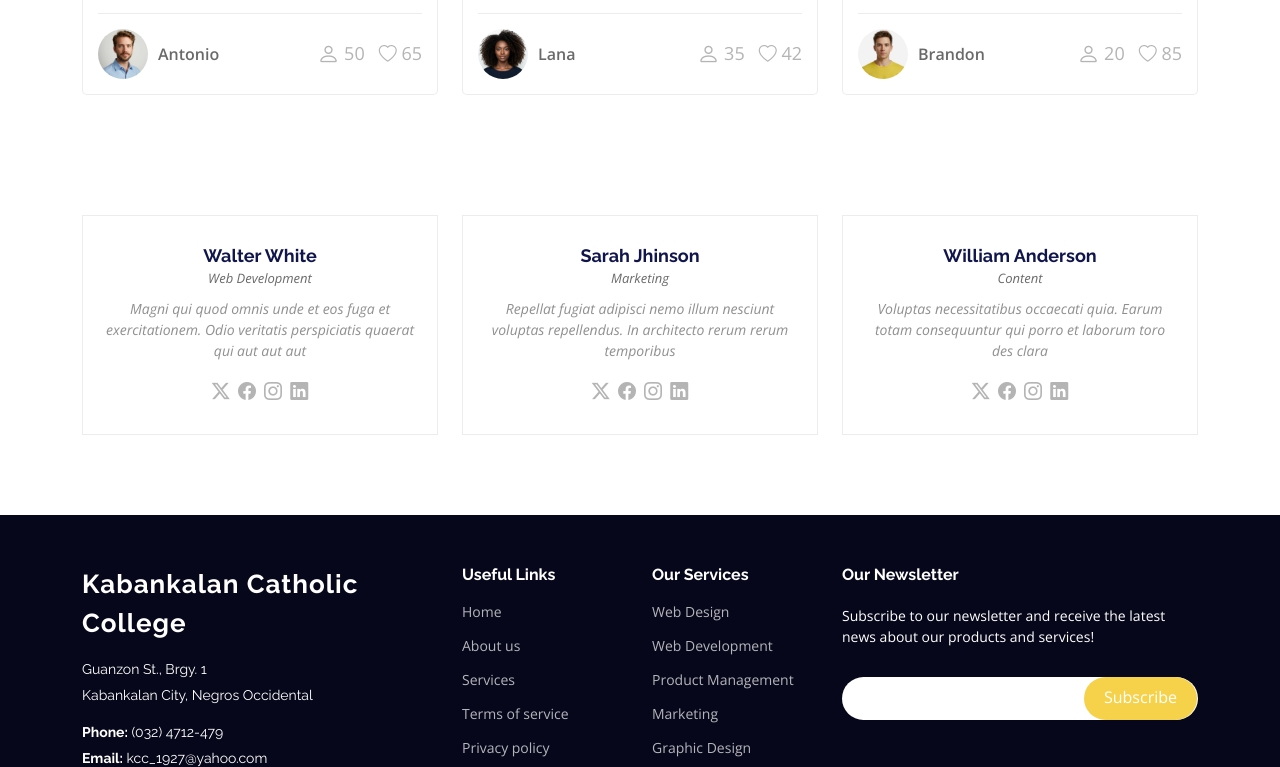
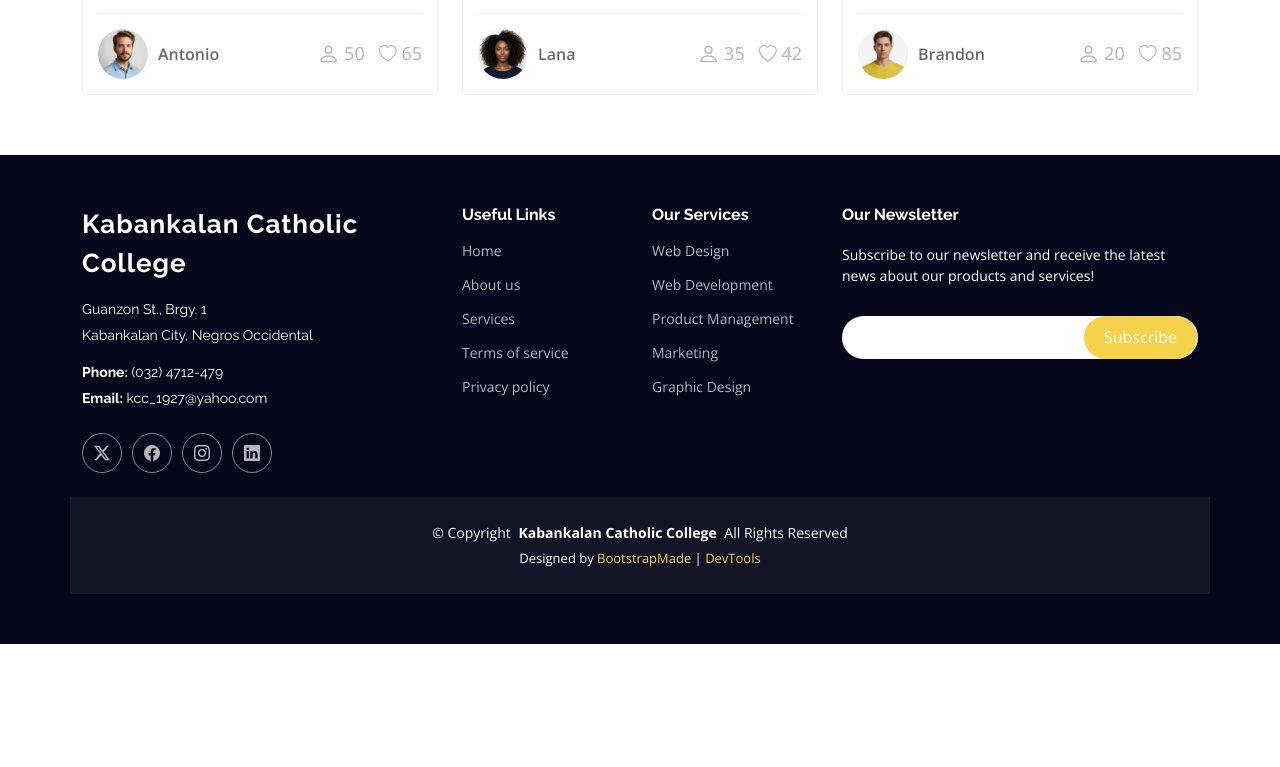
Before and after one commit to jasperbondoc/Bondoc-Project-2, a plain HTML site: page index.html in a window 1280 px wide. Shown: the part 2033-2800 px from the top of the page. After the commit the page ends 2677 px from the top, so only its background shows below. Drawn offline with nearby package versions, Linux system fonts and the light colour scheme.

Commit message:
updating

```diff
--- a/index.html
+++ b/index.html
@@ -68,7 +68,7 @@
     <!-- Hero Section -->
     <section id="hero" class="hero section dark-background">
 
-      <img src="assets/img/kcc/cmat-pinning.webp" alt="Kabankalan Catholic College academic event" data-aos="fade-in">
+      <img src="assets/img/kcc/bg.png" alt="Kabankalan Catholic College academic event" data-aos="fade-in">
 
       <div class="container">
         <h2 data-aos="fade-up" data-aos-delay="100">Kabankalan Catholic College, Inc.</h2>
@@ -251,76 +251,6 @@
 
     </section><!-- /Courses Section -->
 
-    <!-- Trainers Index Section -->
-    <section id="trainers-index" class="section trainers-index">
-
-      <div class="container">
-
-        <div class="row">
-
-          <div class="col-lg-4 col-md-6 d-flex" data-aos="fade-up" data-aos-delay="100">
-            <div class="member">
-              <img src="assets/img/trainers/trainer-1.jpg" class="img-fluid" alt="">
-              <div class="member-content">
-                <h4>Walter White</h4>
-                <span>Web Development</span>
-                <p>
-                  Magni qui quod omnis unde et eos fuga et exercitationem. Odio veritatis perspiciatis quaerat qui aut aut aut
-                </p>
-                <div class="social">
-                  <a href=""><i class="bi bi-twitter-x"></i></a>
-                  <a href=""><i class="bi bi-facebook"></i></a>
-                  <a href=""><i class="bi bi-instagram"></i></a>
-                  <a href=""><i class="bi bi-linkedin"></i></a>
-                </div>
-              </div>
-            </div>
-          </div><!-- End Team Member -->
-
-          <div class="col-lg-4 col-md-6 d-flex" data-aos="fade-up" data-aos-delay="200">
-            <div class="member">
-              <img src="assets/img/trainers/trainer-2.jpg" class="img-fluid" alt="">
-              <div class="member-content">
-                <h4>Sarah Jhinson</h4>
-                <span>Marketing</span>
-                <p>
-                  Repellat fugiat adipisci nemo illum nesciunt voluptas repellendus. In architecto rerum rerum temporibus
-                </p>
-                <div class="social">
-                  <a href=""><i class="bi bi-twitter-x"></i></a>
-                  <a href=""><i class="bi bi-facebook"></i></a>
-                  <a href=""><i class="bi bi-instagram"></i></a>
-                  <a href=""><i class="bi bi-linkedin"></i></a>
-                </div>
-              </div>
-            </div>
-          </div><!-- End Team Member -->
-
-          <div class="col-lg-4 col-md-6 d-flex" data-aos="fade-up" data-aos-delay="300">
-            <div class="member">
-              <img src="assets/img/trainers/trainer-3.jpg" class="img-fluid" alt="">
-              <div class="member-content">
-                <h4>William Anderson</h4>
-                <span>Content</span>
-                <p>
-                  Voluptas necessitatibus occaecati quia. Earum totam consequuntur qui porro et laborum toro des clara
-                </p>
-                <div class="social">
-                  <a href=""><i class="bi bi-twitter-x"></i></a>
-                  <a href=""><i class="bi bi-facebook"></i></a>
-                  <a href=""><i class="bi bi-instagram"></i></a>
-                  <a href=""><i class="bi bi-linkedin"></i></a>
-                </div>
-              </div>
-            </div>
-          </div><!-- End Team Member -->
-
-        </div>
-
-      </div>
-
-    </section><!-- /Trainers Index Section -->
-
   </main>
 
   <footer id="footer" class="footer position-relative light-background">
```
